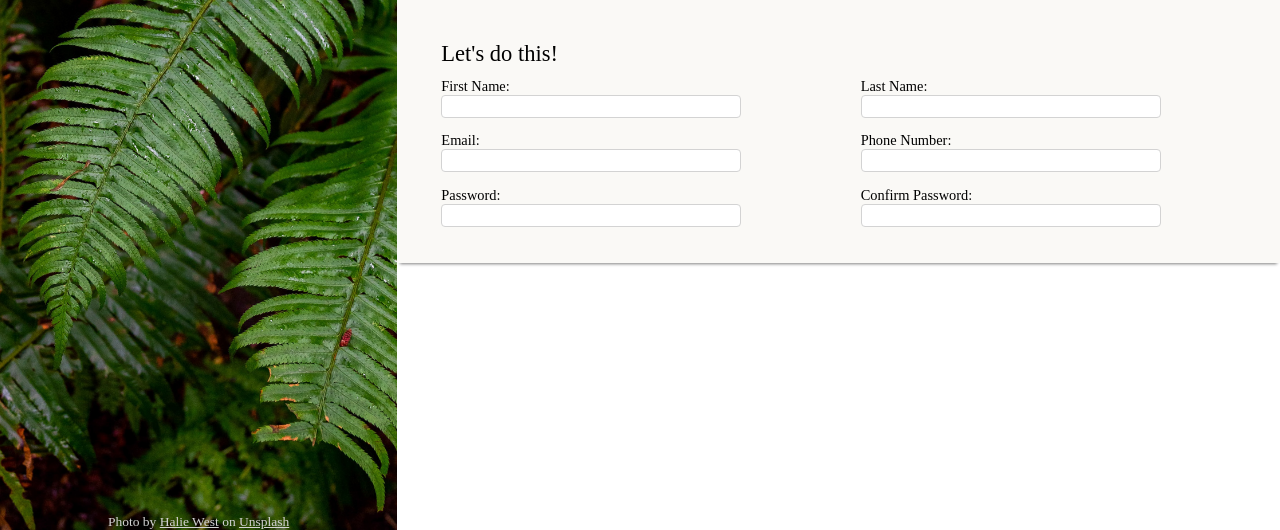
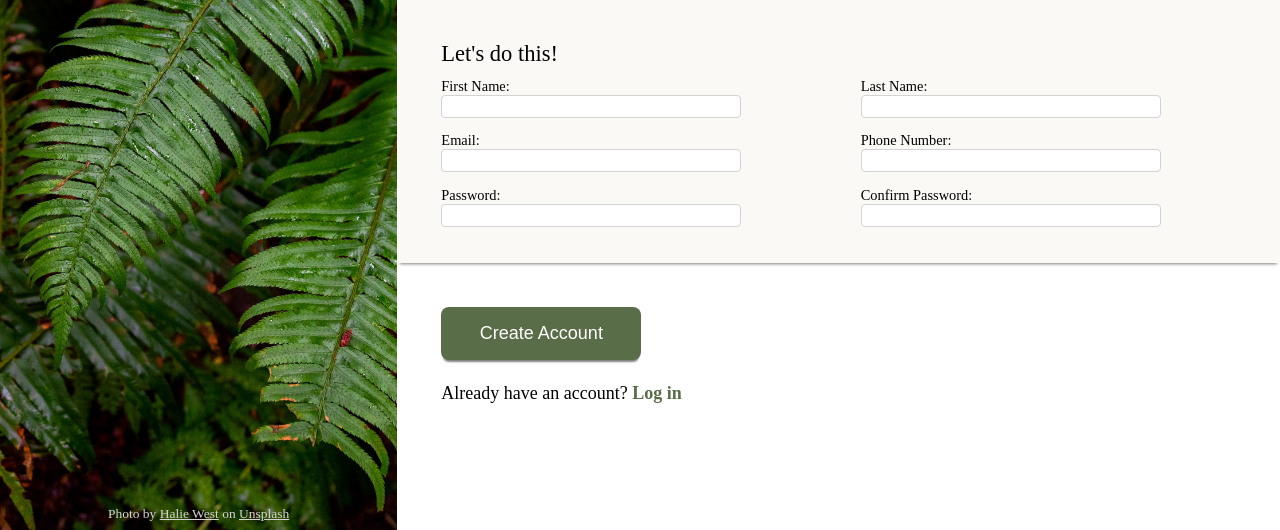
Before and after one commit to membrain12/sign-up-form-2nd, a plain HTML site: page index.html in a window 1280 px wide. Shown: the part 270-800 px from the top of the page. Drawn offline with Linux system fonts and the light colour scheme.

Commit message:
Add & Style bottom-right section

```diff
--- a/index.html
+++ b/index.html
@@ -61,7 +61,8 @@
             </form>
         </div>
         <div id="bottom-right">
-
+            <button>Create Account</button>
+            <p>Already have an account? <a href="#">Log in</a></p>
         </div>
     </div>
 </body>
--- a/style.css
+++ b/style.css
@@ -53,9 +53,10 @@ img {
 #left-side > p{
     color: lightgrey;
     font-size: 0.75rem;
+    margin-bottom: 2%;
 }
 
-a {
+#left-side > p > a {
     color: lightgrey;
     font-size: 0.75rem;
 }
@@ -138,3 +139,29 @@ input:focus {
 input:not(:focus):not(:placeholder-shown):invalid {
     border: 0.5px solid red;
 }
+
+
+
+#bottom-right {
+    display: flex;
+    flex-flow: column;
+    gap: 10%;
+}
+
+button {
+    background-color: #596D48;
+    color: white;
+    border-radius: 8px;
+    border: none;
+    padding: 16px 24px;
+    cursor: pointer;
+    width: 200px;
+    box-shadow: 0 4px 2px -2px gray;
+}
+
+#bottom-right > p > a {
+    color: black;
+    text-decoration: none;
+    color: #596D48;
+    font-weight: bold;
+}
```
